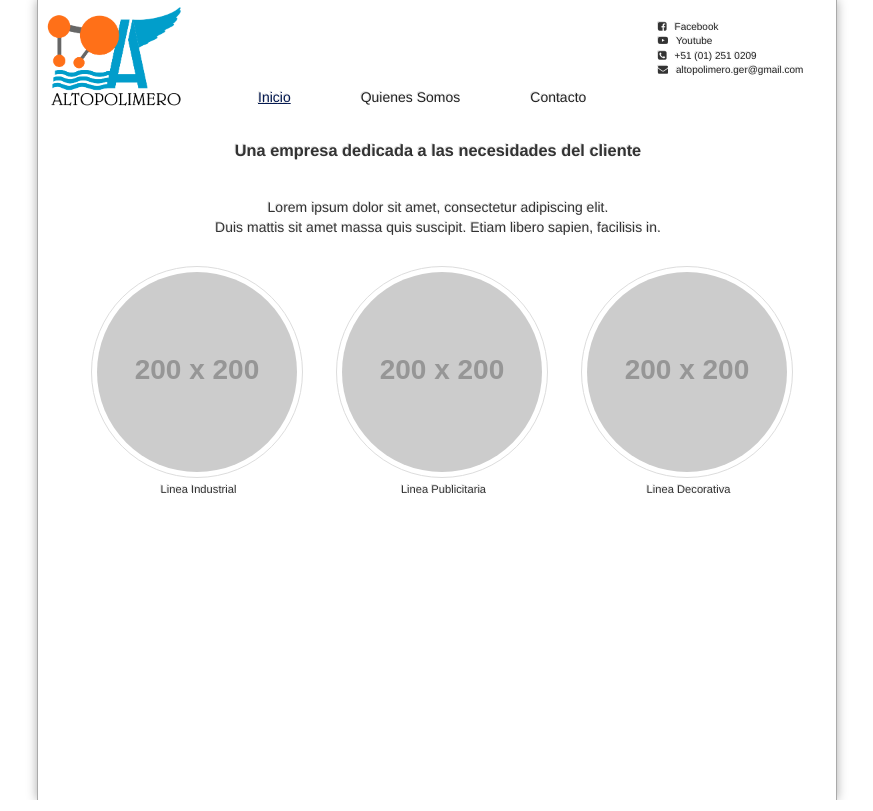
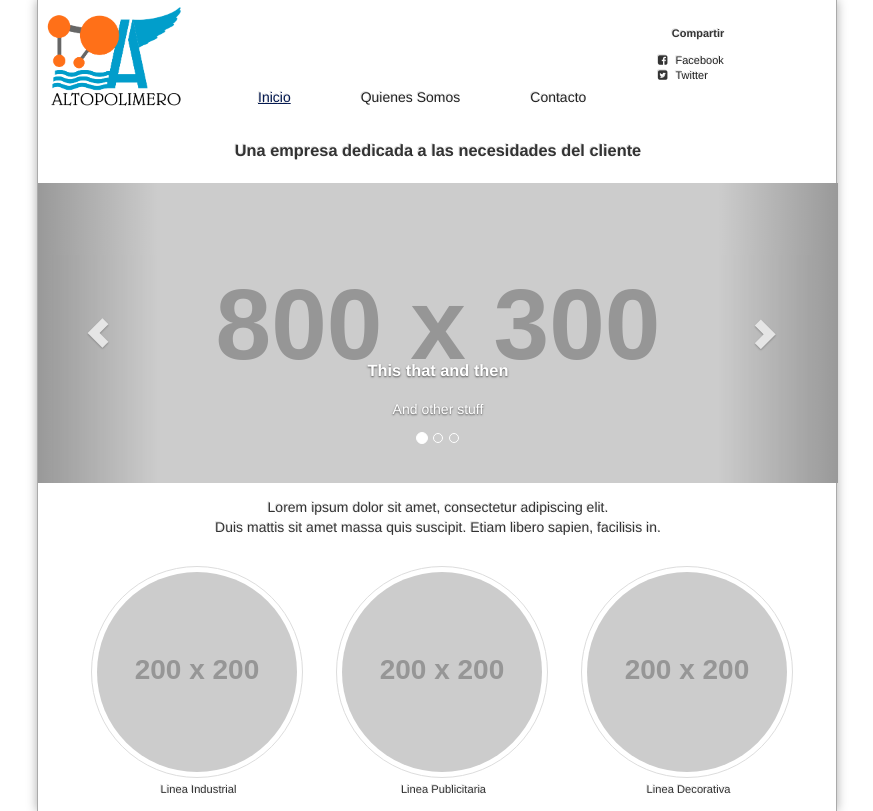
Before and after one commit to degva/alt-pol, a PHP site: page / in a window 1280 px wide. Shown: the whole page, without its empty margins (203-1076 px from the left). Run offline with PHP 8.4, Linux system fonts and the light colour scheme; grey boxes labelled with a size stand in for pictures from a placeholder-image service; some libraries are stand-ins or nearby versions.

Commit message:
Modifique menu y agregue mas movimiento

```diff
--- a/css/main.css
+++ b/css/main.css
@@ -23,7 +23,7 @@ p {
 .principal {
 	position: absolute;
 	width: 100%;
-	height: 100%;
+	/*height: 100%;*/
 	top: 0;
 	left: 0;
 
@@ -80,8 +80,8 @@ h2 {
 #aaa{
 	display: none; /*descomentar esto luego */
 	/* position: relative;
-	width: 100%; */
-	height: 100%;
+	width: 100%;
+	height: 100%; */
 	border-left: solid 1px #aaa;
 	border-right: solid 1px #aaa;
 	box-shadow: 0px 0px 10px #aaa;
@@ -96,9 +96,14 @@ h2 {
 	float: right;
 	width: 180px;
 	height: 75px;
-	top: 20px;
-	font-size: 10px;
+	top: 15px;
+	font-size: 11px;
 }
+
+	#social-network p {
+		width: 80px;
+		font-weight: bold;
+	}
 
 .sub-menu-opt {
 	position: relative;
--- a/includes/menu.php
+++ b/includes/menu.php
@@ -1,10 +1,13 @@
 			<div id='menu' class='center width-pri'>
 				<img id='logo-sec' src='img/logo-2d.png' />
 				<div id='social-network'>
+					<p>Compartir</p>
 					<div id='facebook'><i class="fa fa-facebook-square"></i><a class='rs'>Facebook</a></div>
-					<div id='youtube'><i class="fa fa-youtube-play"></i><a class='rs'>Youtube</a></div>
+					<div id='youtube'><i class="fa fa-twitter-square"></i><a class='rs'>Twitter</a></div>
+					<!--
 					<div id='telf'><i class="fa fa-phone-square"></i><a class='rs'>+51 (01) 251 0209</a></div>
 					<div id='email'><i class="fa fa-envelope"></i><a class='rs' href='mailto:altopolimero.ger@gmail.com'>altopolimero.ger@gmail.com</a></div>
+					-->
 				</div>
 				<div id='sub-menu-1' class='right width8'>
 <?php
--- a/index.php
+++ b/index.php
@@ -30,33 +30,32 @@
 				<br />
 
 				<!-- CAROUSEL -->
-<!--
 <div id="carousel-example-generic" class="carousel slide" data-ride="carousel">
-  <!- - Indicators - ->
+  <!-- Indicators -->
   <ol class="carousel-indicators">
     <li data-target="#carousel-example-generic" data-slide-to="0" class="active"></li>
     <li data-target="#carousel-example-generic" data-slide-to="1"></li>
     <li data-target="#carousel-example-generic" data-slide-to="2"></li>
   </ol>
 
-  <!- - Wrapper for slides - ->
+  <!-- Wrapper for slides -->
   <div class="carousel-inner">
     <div class="item active">
-      <img src="http://placehold.it/800x300"> <!- - alt='...' - ->
+      <img src="http://placehold.it/800x300"> <!-- alt='...' -->
       <div class="carousel-caption">
 				<h3>This that and then</h3>
 				<p>And other stuff</p>
       </div>
     </div>
     <div class="item">
-      <img src="http://placehold.it/800x300"> <!- - alt='...' - ->
+      <img src="http://placehold.it/800x300"> <!-- alt='...' -->
       <div class="carousel-caption">
 				<h3>This that and then</h3>
 				<p>And other stuff</p>
       </div>
     </div>
     <div class="item">
-      <img src="http://placehold.it/800x300"> <!- - alt='...' - ->
+      <img src="http://placehold.it/800x300"> <!-- alt='...' -->
       <div class="carousel-caption">
 				<h3>This that and then</h3>
 				<p>And other stuff</p>
@@ -64,7 +63,7 @@
     </div>
   </div>
 
-  <!- - Controls - ->
+  <!-- Controls -->
   <a class="left carousel-control" href="#carousel-example-generic" data-slide="prev">
     <span class="glyphicon glyphicon-chevron-left"></span>
   </a>
@@ -72,7 +71,6 @@
     <span class="glyphicon glyphicon-chevron-right"></span>
   </a>
 </div>
--->
 				<!-- END CAROUSEL -->
 
 				<p>Lorem ipsum dolor sit amet, consectetur adipiscing elit.<br> Duis mattis sit amet massa quis suscipit. Etiam libero sapien, facilisis in. </p>
@@ -92,6 +90,9 @@
 				</div>
 			</div>
 			<!-- END INIT -->
+			<div id='footer'>
+
+			</div>
 		</div>
 	</body>
 	<!-- <script src="//code.jquery.com/jquery-1.10.2.min.js" type="text/javascript"></script> -->
--- a/js/movements.js
+++ b/js/movements.js
@@ -1,4 +1,7 @@
 $(document).ready(function() {
+
+	// Esto es para saber el hash actual
+	var lastHash = window.location.hash;
 
 	// Aparece el menu luego de 1.5 segundos
 	setTimeout(function() {
@@ -6,8 +9,24 @@ $(document).ready(function() {
 		$('#bien').fadeOut('slow');
 	}, 1500);
 
+	// En caso de que exista un hash dentro de la pagina:
+	if (window.location.hash) {
+		console.log('DEBUG: Encontre un hash! D:');
+		the_hash = window.location.hash;
+		console.log('Y es ' + the_hash + ' D:');
+	}
+
 	setTimeout(function() {
 		// Y sacamos el #aaa
 		$('#aaa').fadeIn('slow');
 	}, 2000);
+
+
+	// Luego, si el hash cambia repentinamente D:
+	$(window).bind('hashchange', function() {
+		var newHash = window.location.hash;
+		console.log('DEBUG: Hash ha cambiado! D:');
+		console.log('DEBUG: Y es: ' + newHash);
+	});
+
 });
```
